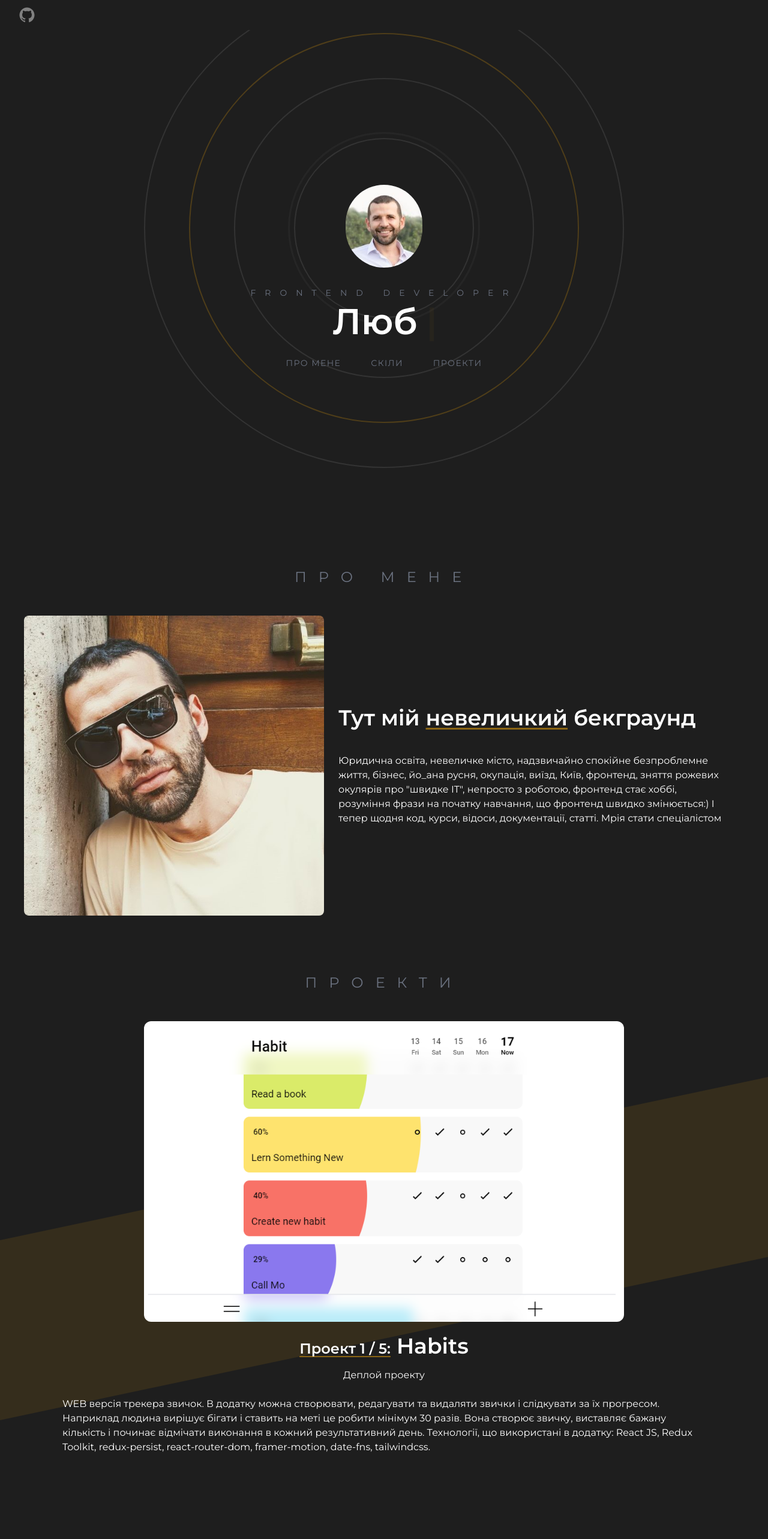
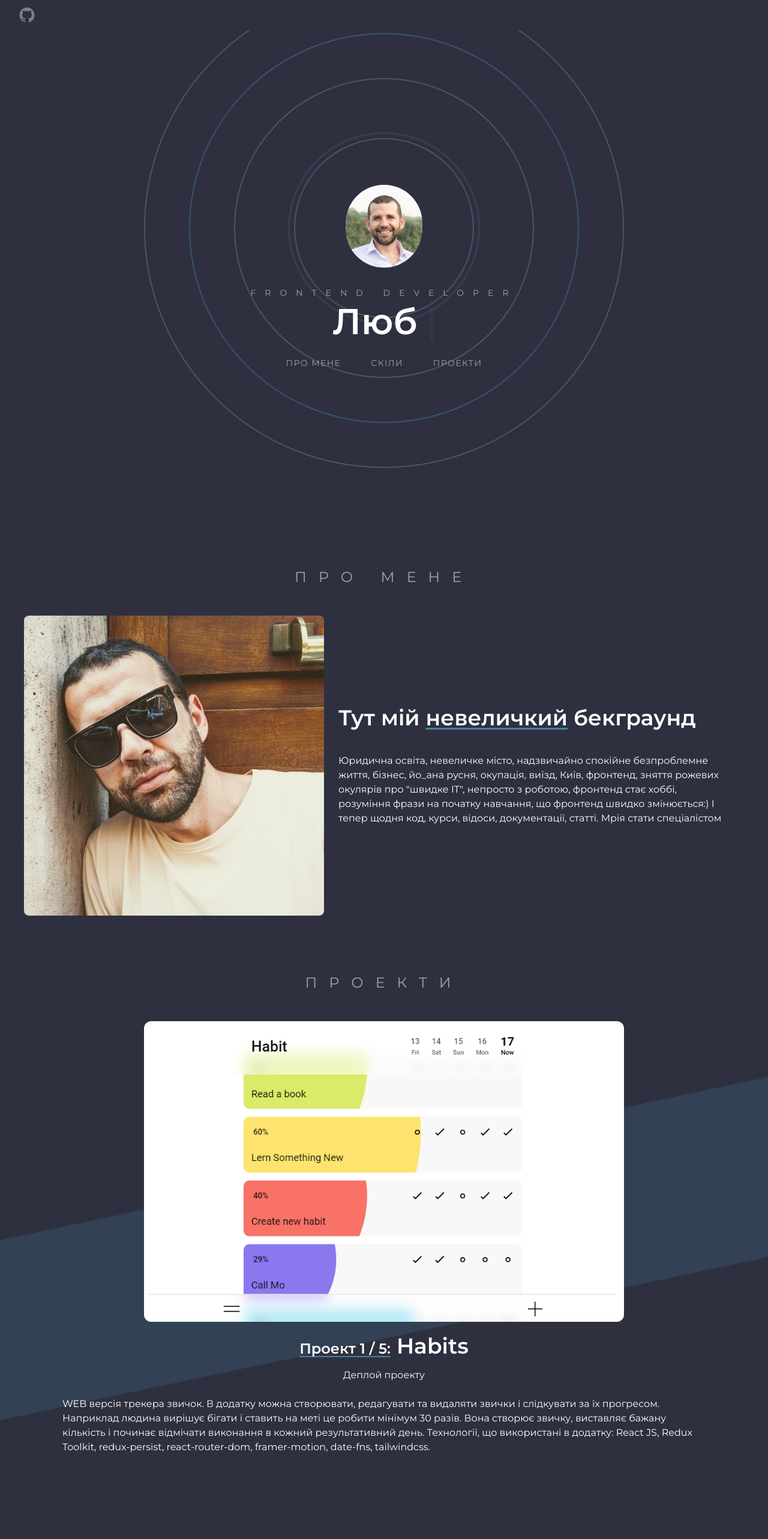
Before and after one commit to bodik87/portfolio-next13, a Next.js app: page / in a window 1280 px wide. Shown: the top 2565 px of the page at 60% size. Built offline with nearby package versions, Linux system fonts and the light colour scheme.

Commit message:
Color changed

```diff
--- a/components/About.tsx
+++ b/components/About.tsx
@@ -28,7 +28,7 @@ export default function About({}: Props) {
         <div className="space-y-10 px-2 md:px-6">
           <h4 className="text-3xl md:text-4xl font-semibold">
             Тут мiй{" "}
-            <span className="underline decoration-[#F7AB0A]/50 underline-offset-4">
+            <span className="underline decoration-[#5ED3F3]/50 underline-offset-4">
               невеличкий
             </span>{" "}
             бекграунд
--- a/components/BackgoundCircles.tsx
+++ b/components/BackgoundCircles.tsx
@@ -19,11 +19,11 @@ export default function BackgoundCircles({}: Props) {
       }}
       className="h-fit relative flex justify-center items-center"
     >
-      <div className="absolute border-2 border-[#333] rounded-full w-[200px] h-[200px] mt-52 animate-ping" />
-      <div className="absolute border-2 border-[#333] rounded-full w-[300px] h-[300px] mt-52 " />
-      <div className="absolute border-2 border-[#333] rounded-full w-[500px] h-[500px] mt-52 " />
-      <div className="absolute border-2 border-[#F7AB0A] opacity-20 rounded-full w-[650px] h-[650px] mt-52 animate-pulse" />
-      <div className="absolute border-2 border-[#333] rounded-full w-[800px] h-[800px] mt-52 " />
+      <div className="absolute border-2 border-gray-600 rounded-full w-[200px] h-[200px] mt-52 animate-ping" />
+      <div className="absolute border-2 border-gray-600 rounded-full w-[300px] h-[300px] mt-52 " />
+      <div className="absolute border-2 border-gray-600 rounded-full w-[500px] h-[500px] mt-52 " />
+      <div className="absolute border-2 border-[#5ED3F3] opacity-20 rounded-full w-[650px] h-[650px] mt-52 animate-pulse" />
+      <div className="absolute border-2 border-gray-600 rounded-full w-[800px] h-[800px] mt-52 " />
     </motion.div>
   );
 }
--- a/components/ContactMe.tsx
+++ b/components/ContactMe.tsx
@@ -27,15 +27,15 @@ export default function ContactMe({}: Props) {
 
           <div className="space-y-4">
             <div className="flex items-center justify-center space-x-5">
-              <PhoneIcon className="text-[#F7AB0A] h-7 w-7 animate-pulse" />
+              <PhoneIcon className="text-[#5ED3F3] h-7 w-7 animate-pulse" />
               <p className="text-2xl">+380672785349</p>
             </div>
             <div className="flex items-center justify-center space-x-5">
-              <EnvelopeIcon className="text-[#F7AB0A] h-7 w-7 animate-pulse" />
+              <EnvelopeIcon className="text-[#5ED3F3] h-7 w-7 animate-pulse" />
               <p className="text-2xl">bsshul@gmail.com</p>
             </div>
             <div className="flex items-center justify-center space-x-5">
-              <MapPinIcon className="text-[#F7AB0A] h-7 w-7 animate-pulse" />
+              <MapPinIcon className="text-[#5ED3F3] h-7 w-7 animate-pulse" />
               <p className="text-2xl">Київ</p>
             </div>
           </div>
@@ -71,7 +71,7 @@ export default function ContactMe({}: Props) {
             />
             <button
               type="submit"
-              className="bg-[#F7AB0A] py-5 px-10 rounded-md text-black font-bold text-lg"
+              className="bg-[#5ED3F3] py-5 px-10 rounded-md text-black font-bold text-lg hover:bg-[#9eeaff] transition-all"
             >
               Вiдправити
             </button>
--- a/components/Hero.tsx
+++ b/components/Hero.tsx
@@ -28,12 +28,12 @@ export default function Hero({}: Props) {
         priority
       />
       <div className="z-20 px-4">
-        <h2 className="text-sm uppercase text-gray-500 pb-2 tracking-[15px]">
+        <h2 className="text-sm uppercase text-gray-400 pb-2 tracking-[15px]">
           Frontend developer
         </h2>
         <h1 className="text-3xl md:text-5xl lg:text-6xl font-semibold px-10">
           <span className="mr-3">{text}</span>
-          <Cursor cursorColor="#F7AB0A" />
+          <Cursor cursorColor="#5ED3F3" />
         </h1>
         <div className="pt-5">
           <Link href="#about">
--- a/components/Projects.tsx
+++ b/components/Projects.tsx
@@ -17,7 +17,7 @@ export default function Projects({}: Props) {
         transition={{ duration: 1.5 }}
         className="flex relative overflow-hidden flex-col text-left md:flex-row max-w-full px-10 justify-evenly items-center mx-auto z-0"
       >
-        <div className="w-full flex gap-5 overflow-x-scroll snap-x snap-mandatory scrollbar-thin scrollbar-track-gray-400/20 scrollbar-thumb-[#F7AB0A]/80 px-5 z-10">
+        <div className="w-full flex gap-5 overflow-x-scroll snap-x snap-mandatory scrollbar-thin scrollbar-track-gray-400/20 scrollbar-thumb-[#5ED3F3]/80 px-5 z-10">
           {projects.map((project, i) => (
             <div
               key={project.id}
@@ -34,7 +34,7 @@ export default function Projects({}: Props) {
               />
               <div className="px-0 md:px-10 max-w-6xl flex flex-col items-center gap-4">
                 <h4 className="text-3xl md:text-4xl font-semibold text-center">
-                  <span className="underline decoration-[#F7AB0A]/50 underline-offset-4 text-2xl">
+                  <span className="underline decoration-[#5ED3F3]/50 underline-offset-4 text-2xl">
                     Проект {i + 1} / {projects.length}:
                   </span>{" "}
                   {project.title}
@@ -48,7 +48,7 @@ export default function Projects({}: Props) {
           ))}
         </div>
 
-        <div className="w-full absolute top-[30%] bg-[#F7AB0A]/10 left-0 h-[300px] -skew-y-12" />
+        <div className="w-full absolute top-[30%] bg-[#5ED3F3]/10 left-0 h-[300px] -skew-y-12" />
       </motion.div>
     </>
   );
--- a/components/Skill.tsx
+++ b/components/Skill.tsx
@@ -11,7 +11,7 @@ export default function Skill({ children, points }: Props) {
         whileInView={{ opacity: 1 }}
         transition={{ duration: 1 }}
         viewport={{ once: true }}
-        className="flex items-center justify-center rounded-full bg-[#3C3E40] border border-gray-500 object-cover w-24 h-24 md:w-28 md:h-28 xl:w-32 xl:h-32 filter group-hover:grayscale transition duration-300 ease-in-out"
+        className="flex items-center justify-center rounded-full bg-gray-600 border border-gray-400 object-cover w-24 h-24 md:w-28 md:h-28 xl:w-32 xl:h-32 filter group-hover:grayscale transition duration-300 ease-in-out"
       >
         {children}
       </motion.div>
--- a/components/Skills.tsx
+++ b/components/Skills.tsx
@@ -19,7 +19,7 @@ export default function Skills({}: Props) {
   return (
     <>
       <h3 className="sectionTitle">{TEXT_UA.skills}</h3>
-      <h3 className="text-center uppercase tracking-[3px] text-gray-500 text-sm mb-10 px-4">
+      <h3 className="text-center uppercase tracking-[3px] text-gray-400 text-sm mb-10 px-4">
         Вчу i продовжую вивчати
       </h3>
       <motion.div
--- a/components/WorkExperience.tsx
+++ b/components/WorkExperience.tsx
@@ -15,7 +15,7 @@ export default function WorkExperience({}: Props) {
         transition={{ duration: 1.5 }}
         className="flex relative overflow-hidden flex-col text-left md:flex-row max-w-full px-5 justify-evenly items-center mx-auto"
       >
-        <div className="w-full flex space-x-5 overflow-x-scroll snap-x snap-mandatory scrollbar scrollbar-track-gray-400/20 scrollbar-thumb-[#F7AB0A]/80 py-10">
+        <div className="w-full flex space-x-5 overflow-x-scroll snap-x snap-mandatory scrollbar scrollbar-track-gray-400/20 scrollbar-thumb-[#5ED3F3]/80 py-10">
           <ExperienceCard />
           <ExperienceCard />
           <ExperienceCard />
--- a/pages/index.tsx
+++ b/pages/index.tsx
@@ -14,7 +14,7 @@ const montserrat = Montserrat({ subsets: ["cyrillic"] });
 
 export default function Home() {
   return (
-    <div className="bg-[#1E1E1E] text-white overflow-y-scroll z-0 scrollbar scrollbar-track-gray-400/20 scrollbar-thumb-[#F7AB0A]/80">
+    <div className="bg-[#2E3040] text-white overflow-y-scroll z-0 scrollbar scrollbar-track-gray-400/20 scrollbar-thumb-[#5ED3F3]/80">
       <div className={montserrat.className}>
         <Head>
           <title>bodik_87 Portfolio</title>
--- a/styles/globals.css
+++ b/styles/globals.css
@@ -4,13 +4,13 @@
 
 @layer components {
   .sectionTitle {
-    @apply pt-24 pb-12 tracking-[20px] uppercase text-gray-500 text-2xl text-center;
+    @apply pt-24 pb-12 tracking-[20px] uppercase text-gray-400 text-2xl text-center;
   }
   .heroButton {
-    @apply px-6 py-2 border border-transparent rounded-full uppercase text-sm tracking-widest text-gray-500 transition-all hover:border-[#F7AB0A]/40 hover:text-[#F7AB0A]/40;
+    @apply px-6 py-2 border border-transparent rounded-full uppercase text-sm tracking-widest text-gray-400 transition-all hover:border-[#5ED3F3]/40 hover:text-[#5ED3F3]/40;
   }
   .contactInput {
-    @apply w-full outline-none bg-slate-400/10 rounded-sm border-b px-6 py-4 border-[#242424] text-gray-500 placeholder-gray-500 transition-all focus:border-[#F7AB0A]/40 focus:text-[#F7AB0A]/40 hover:border-[#F7AB0A]/40;
+    @apply w-full outline-none bg-slate-400/10 rounded-md border-b-2 px-6 py-4 border-[#242424] text-gray-400 placeholder-gray-500 transition-all focus:border-[#5ED3F3]/40 focus:text-[#5ED3F3]/40 hover:border-[#5ED3F3]/40;
   }
 }
 body {
```
